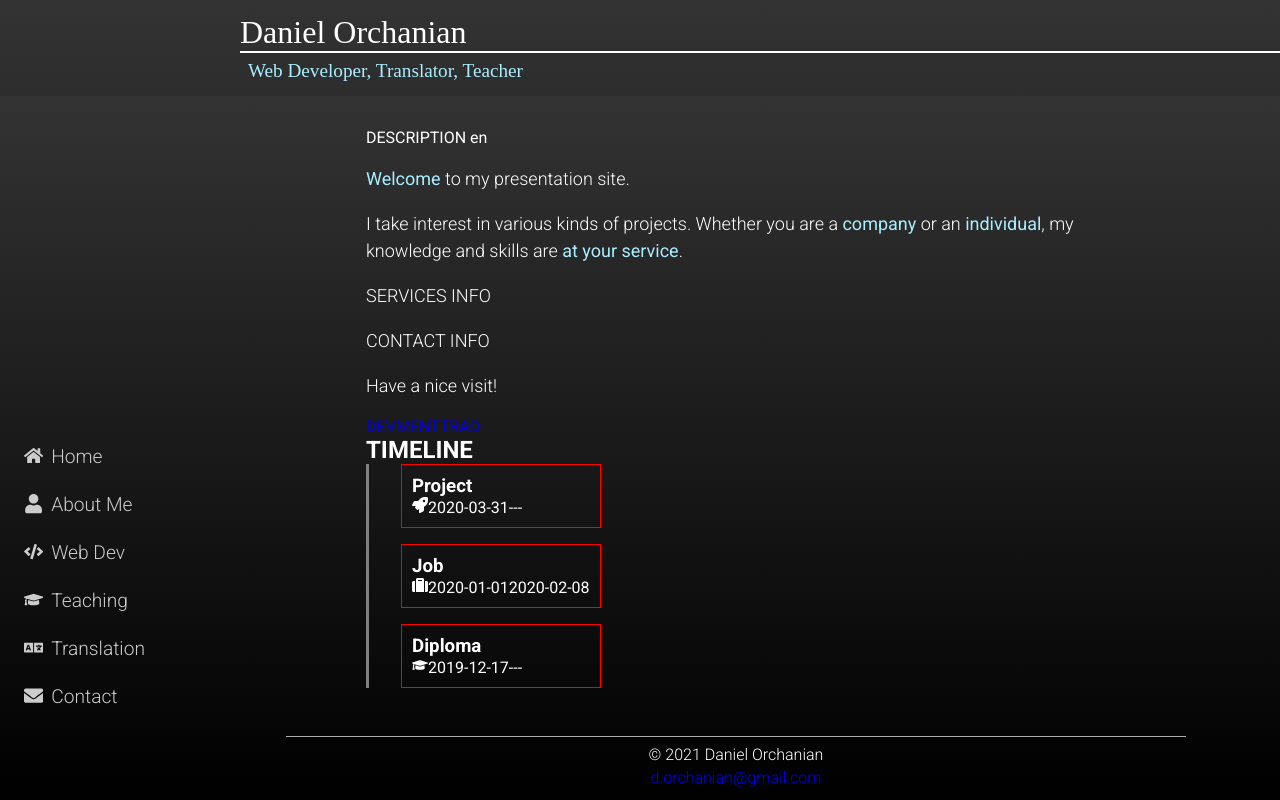
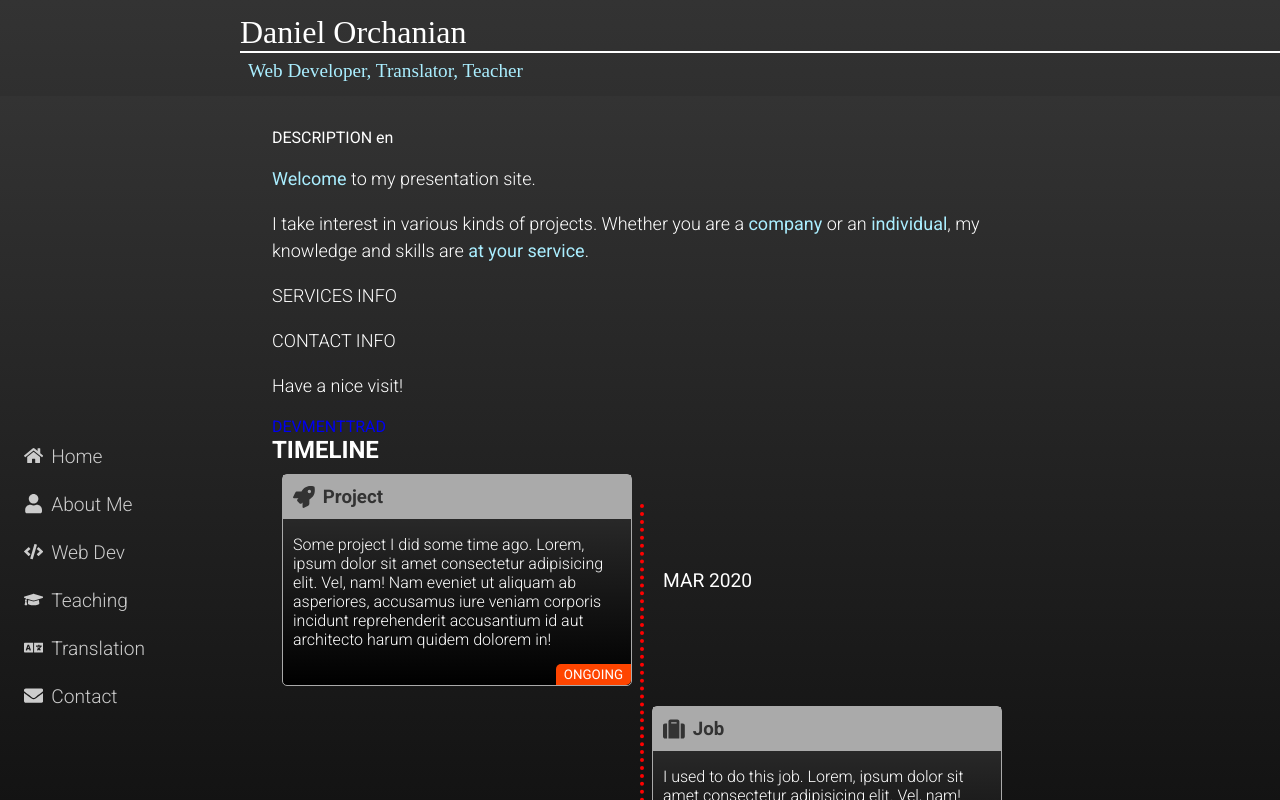
Before and after one commit to do-sieg/portfolio-2021, a Next.js app: page / in a window 1280 px wide. Shown: the top 800 px of the page. Built offline with nearby package versions, Linux system fonts and the light colour scheme; a web font is replaced by a local one.

Commit message:
Working on timeline component and design

```diff
--- a/components/PageLayout.js
+++ b/components/PageLayout.js
@@ -23,7 +23,7 @@ export default function PageLayout({ children }) {
                 <p className="jobs">{L_DEV_JOB_TITLES}</p>
             </header>
             <div className="container">
-                <div className="left-panel">
+                <div className="side-panel">
                     <nav>
                         <Link href="/"><a><FaHome />{L_NAV_HOME}</a></Link>
                         <Link href="/about"><a><FaUser />{L_NAV_ABOUT}</a></Link>
--- a/components/Timeline.js
+++ b/components/Timeline.js
@@ -1,4 +1,5 @@
 import { FaGraduationCap, FaRocket, FaSuitcase } from 'react-icons/fa';
+import { useLangTerm } from '../utils/lang';
 
 
 // données en dur ici dans un premier temps, puis json
@@ -14,48 +15,78 @@ import { FaGraduationCap, FaRocket, FaSuitcase } from 'react-icons/fa';
 
 const events = [
     {
+        type: "project",
         name: "Project",
-        type: "project",
+        description: "Some project I did some time ago. Lorem, ipsum dolor sit amet consectetur adipisicing elit. Vel, nam! Nam eveniet ut aliquam ab asperiores, accusamus iure veniam corporis incidunt reprehenderit accusantium id aut architecto harum quidem dolorem in!",
         "started": "2020-03-31",
     },
     {
+        type: "job",
         name: "Job",
-        type: "job",
+        description: "I used to do this job. Lorem, ipsum dolor sit amet consectetur adipisicing elit. Vel, nam! Nam eveniet ut aliquam ab asperiores, accusamus iure veniam corporis incidunt reprehenderit accusantium id aut architecto harum quidem dolorem in!",
         "started": "2020-01-01",
-        "ended": "2020-02-08",
+        "ended": "2021-02-08",
     },
     {
+        type: "diploma",
         name: "Diploma",
-        type: "diploma",
+        description: "I graduated from some university. Lorem, ipsum dolor sit amet consectetur adipisicing elit. Vel, nam! Nam eveniet ut aliquam ab asperiores, accusamus iure veniam corporis incidunt reprehenderit accusantium id aut architecto harum quidem dolorem in!",
         "started": "2019-12-17",
     },
 ];
 
-function EventCard({ data }) {
+function getShortDate(dateStr) {
+    const L_SHORT_MONTHS = useLangTerm('SHORT_MONTHS');
+    const date = new Date(dateStr);
+    return `${L_SHORT_MONTHS[date.getMonth()]} ${date.getFullYear()}`;
+}
+
+function getDuration(eventData) {
+
+    const date1 = new Date(eventData.started);
+    const date2 = new Date(eventData.ended);
+    const diffTime = Math.abs(date2 - date1);
+    const diffDays = Math.ceil(diffTime / (1000 * 60 * 60 * 24));
+
+    let str = "~";
+    let months = parseInt(diffDays / 30, 10) % 12;
+    let years = parseInt(diffDays / 365, 10);
+    if (years > 0) str += `${years} year${years > 1 ? "s" : ""} `;
+    if (months > 0) str += `${months} month${months > 1 ? "s" : ""} `;
+
+    console.log(str);
+
+    return str;
+}
+
+function EventCard({ index, data }) {
 
     function renderTypeIcon(type) {
-        switch (type) {
-            case "project":
-                return <FaRocket />;
-                break;
-            case "job":
-                return <FaSuitcase />;
-                break;
-            case "diploma":
-                return <FaGraduationCap />;
-                break;
-            default:
-                break;
-        }
-        return
+        return {
+            "project": <FaRocket />,
+            "job": <FaSuitcase />,
+            "diploma": <FaGraduationCap />,
+        }[type] || "";
     }
 
     return (
-        <div className="card">
-            <h3>{data.name}</h3>
-            {renderTypeIcon(data.type)}
-            {data.started}
-            {data.ended || "---"}
+        <div className={`event-container ${index % 2 == 1 ? "right" : "left"}`}>
+            <div className="card">
+                <div className="card-head">
+                    {renderTypeIcon(data.type)}<h3>{data.name}</h3>
+                </div>
+                <div className="card-body">
+                    <p>{data.description}</p>
+                    {data.ended ?
+                        <p className="duration">{getDuration(data)}</p>
+                        :
+                        <p className="duration ongoing">ONGOING</p>
+                    }
+                </div>
+                <time>
+                    {getShortDate(data.started)}
+                </time>
+            </div>
         </div>
     );
 }
@@ -65,10 +96,9 @@ export default function Timeline() {
         <>
             <h2>TIMELINE</h2>
             <div className="timeline-container">
-                <div className="timeline"></div>
-                <div className="timeline-events">
+                <div className="timeline">
                     {events.map((event, index) => {
-                        return <EventCard key={index} data={event} />
+                        return <EventCard key={index} index={index} data={event} />
                     })}
                 </div>
             </div>
--- a/data/lang/en.js
+++ b/data/lang/en.js
@@ -8,6 +8,12 @@ export default {
     NAV_TEACH: "Teaching",
     NAV_TRANSLATION: "Translation",
     NAV_CONTACT: "Contact",
+
+    SHORT_MONTHS: [
+        "JAN", "FEB", "MAR", "APR",
+        "MAY", "JUN", "JUL", "AUG",
+        "SEP", "OCT", "NOV", "DEC",
+    ],
 
     HOME_INTRO: (
         <>
--- a/styles/globals.css
+++ b/styles/globals.css
@@ -48,8 +48,10 @@ header .jobs {
   min-height: calc(100vh - 6rem);
   margin-top: 6rem;
 }
-.container .left-panel {
+.container .side-panel {
+  position: fixed;
   width: 12rem;
+  height: calc(100vh - 6rem);
   display: flex;
   flex-direction: column;
   justify-content: flex-end;
@@ -58,6 +60,7 @@ header .jobs {
   width: 100%;
   max-width: 900px;
   margin: 0 auto;
+  margin-left: 12rem;
 }
 nav {
   display: flex;
@@ -109,21 +112,88 @@ footer a {
   display: block;
   margin-top: 0.25rem;
 }
-.timeline-container {
+.timeline-container .timeline {
+  position: relative;
+  width: 100%;
+}
+.timeline-container .timeline:after {
+  content: '';
+  position: absolute;
+  top: 0;
+  bottom: 0;
+  left: calc(50% - 2px);
+  margin: 2.5rem 0 2.5rem;
+  width: 4px;
+  border-left: 4px dotted red;
+}
+.timeline-container .event-container {
+  position: relative;
+  width: 50%;
+  padding: 10px;
+}
+.timeline-container .event-container.left {
+  left: 0;
+}
+.timeline-container .event-container.left .card time {
+  left: calc(100% + 2rem);
+  justify-content: flex-start;
+}
+.timeline-container .event-container.right {
+  left: 50%;
+}
+.timeline-container .event-container.right .card time {
+  right: calc(100% + 2rem);
+  justify-content: flex-end;
+}
+.timeline-container .event-container .card {
+  position: relative;
+  border: 1px solid #aaa;
+  border-radius: 5px;
+  background-image: linear-gradient(#333, #000);
+}
+.timeline-container .event-container .card .card-head {
   display: flex;
-  gap: 2rem;
+  align-items: center;
+  background-color: #aaa;
+  padding: 10px;
 }
-.timeline-container .timeline {
-  border-left: 3px solid grey;
+.timeline-container .event-container .card .card-head svg {
+  width: 1.5rem;
+  height: 1.5rem;
+  margin-right: 0.5rem;
+  fill: #333;
 }
-.timeline-container .timeline-events {
+.timeline-container .event-container .card .card-head h3 {
+  width: 100%;
+  color: #333;
+}
+.timeline-container .event-container .card .card-body {
+  padding: 0 10px 20px;
+  font-weight: 300;
+}
+.timeline-container .event-container .card .card-body .duration {
+  position: absolute;
+  bottom: 0;
+  right: 0;
+  margin: 0;
+  padding: 0.2rem 0.5rem;
+  border-top-left-radius: 5px;
+  border-bottom-right-radius: 5px;
+  font-size: smaller;
+  font-weight: 400;
+  background-color: #333;
+}
+.timeline-container .event-container .card .card-body .duration.ongoing {
+  background-color: orangered;
+}
+.timeline-container .event-container .card time {
+  position: absolute;
+  top: calc(50% - 1rem);
   display: flex;
-  flex-direction: column;
-  gap: 1rem;
-}
-.timeline-container .timeline-events .card {
-  padding: 10px;
-  border: 1px solid red;
+  align-items: center;
+  width: 100%;
+  height: 2rem;
+  font-size: larger;
 }
 .info-text {
   line-height: 1.5;
--- a/styles/globals.less
+++ b/styles/globals.less
@@ -1,6 +1,7 @@
 @header-height: 6rem;
 @footer-height: 4rem;
-@bg-dark: linear-gradient(#333, #000);
+@side-panel-width: 12rem;
+@bg-dark-gradient: linear-gradient(#333, #000);
 @c-primary: #fff;
 @c-secondary: #aef;
 
@@ -20,7 +21,7 @@ body {
   font-family: Roboto;
   font-size: medium;
 
-  background: @bg-dark;
+  background: @bg-dark-gradient;
   color: #fff;
 }
 
@@ -72,14 +73,17 @@ header {
   display: flex;
   min-height: calc(100vh - @header-height);
   margin-top: @header-height;
-  .left-panel {
-    width: 12rem;
+  .side-panel {
+    position: fixed;
+    width: @side-panel-width;
+    height: calc(100vh - @header-height);
     display: flex;
     flex-direction: column;
     justify-content: flex-end;
   }
   .main-panel {
     .inner-container();
+    margin-left: @side-panel-width;
   }
 }
 
@@ -152,18 +156,104 @@ footer {
 
 
 .timeline-container {
-  display: flex;
-  gap: 2rem;
   .timeline {
-    border-left: 3px solid grey;
+    // background-color: fade(cyan, 10%);
+
+
+    // border-left: 3px solid grey;
+    position: relative;
+    width: 100%;
+
+    &:after {
+      content: '';
+      position: absolute;
+      top: 0;
+      bottom: 0;
+      left: calc(50% - 2px);
+      margin: 2.5rem 0 2.5rem;
+      width: 4px;
+      // margin-left: -2px;
+      // background: #006E51;
+      border-left: 4px dotted red;
+
+      // background: linear-gradient(to bottom, #5550, #555f, #555f, #555f, #5550);
+
+    }
   }
-  .timeline-events {
-    display: flex;
-    flex-direction: column;
-    gap: 1rem;
+  .event-container {
+
+    position: relative;
+    width: 50%;
+    padding: 10px;
+
+    &.left {
+      left: 0;
+      .card time {
+        left: calc(100% + 2rem);
+        justify-content: flex-start;
+      }
+    }
+    &.right {
+      left: 50%;
+      .card time {
+        right: calc(100% + 2rem);
+        justify-content: flex-end;
+      }
+    }
+
     .card {
-      padding: 10px;
-      border: 1px solid red;
+
+      position: relative;
+
+      border: 1px solid #aaa;
+      border-radius: 5px;
+      background-image: @bg-dark-gradient;
+
+      .card-head {
+        display: flex;
+        align-items: center;
+        background-color: #aaa;
+        padding: 10px;
+        svg {
+          // box-sizing: content-box;
+          width: 1.5rem;
+          height: 1.5rem;
+          margin-right: 0.5rem;
+          fill: #333;
+        }
+        h3 {
+          width: 100%;
+          color: #333;
+        }
+      }
+      .card-body {
+        padding: 0 10px 20px;
+        font-weight: 300;
+        .duration {
+          position: absolute;
+          bottom: 0;
+          right: 0;
+          margin: 0;
+          padding: 0.2rem 0.5rem;
+          border-top-left-radius: 5px;
+          border-bottom-right-radius: 5px;
+          font-size: smaller;
+          font-weight: 400;
+          background-color: #333;
+          &.ongoing {
+            background-color: orangered;
+          }
+        }
+      }
+      time {
+        position: absolute;
+        top: calc(50% - 1rem);
+        display: flex;
+        align-items: center;
+        width: 100%;
+        height: 2rem;
+        font-size: larger;
+      }
     }
   }
 }
```
